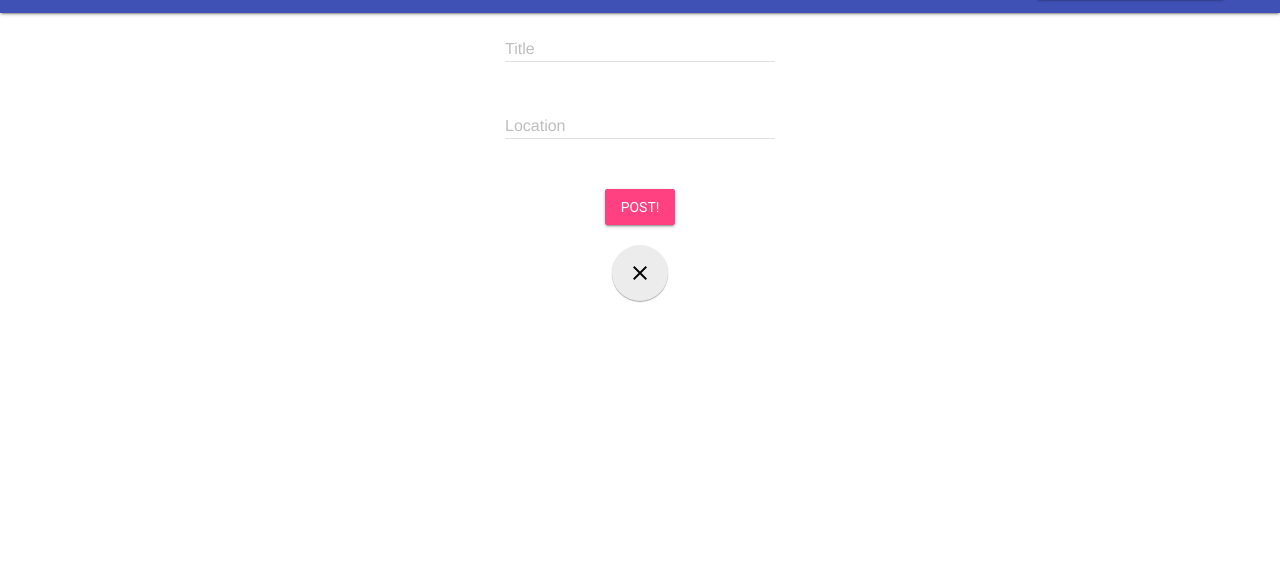
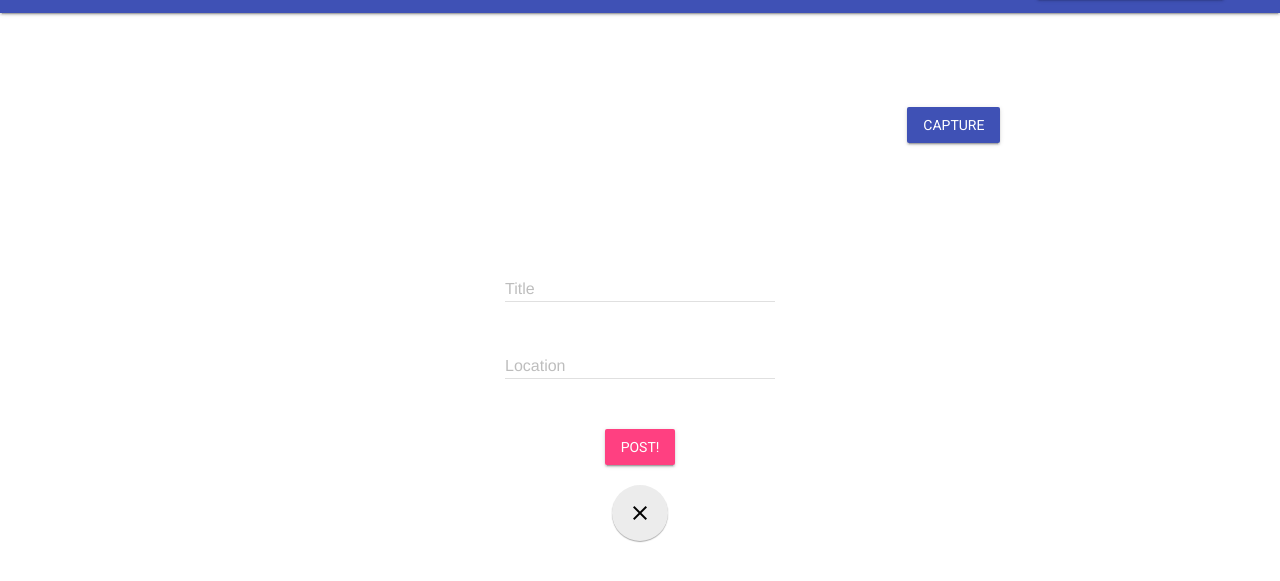
Before and after one commit to RalitsaTerzieva/swift-spark, a website: page public/index.html in a window 1280 px wide. Both pictures are taken after a click on the button "add". Shown: the part 51-632 px from the top of the page. Drawn offline with nearby package versions, Linux system fonts and the light colour scheme; no server answers.

Commit message:
Add video, canvas and button on top of the form

```diff
--- a/public/index.html
+++ b/public/index.html
@@ -65,6 +65,9 @@
     </div>
     <main class="mdl-layout__content mat-typography">
       <div id="create-post">
+        <video id="player" autoplay></video>
+        <canvas id="canvas" width="320px" height="240px"></canvas>
+        <button class="mdl-button mdl-js-button mdl-button--raised mdl-button--colored" id="capture-btn">Capture</button>
         <form>
           <div class="input-section mdl-textfield mdl-js-textfield mdl-textfield--floating-label">
             <input class="mdl-textfield__input" type="text" id="title">
```
